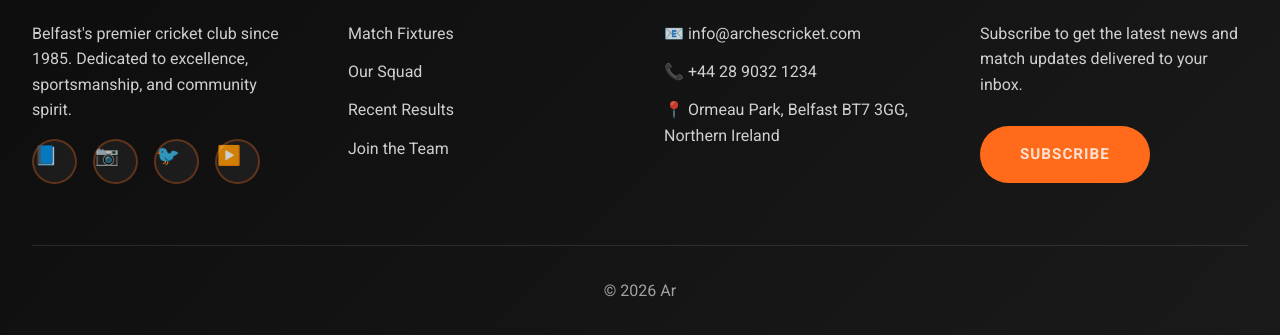
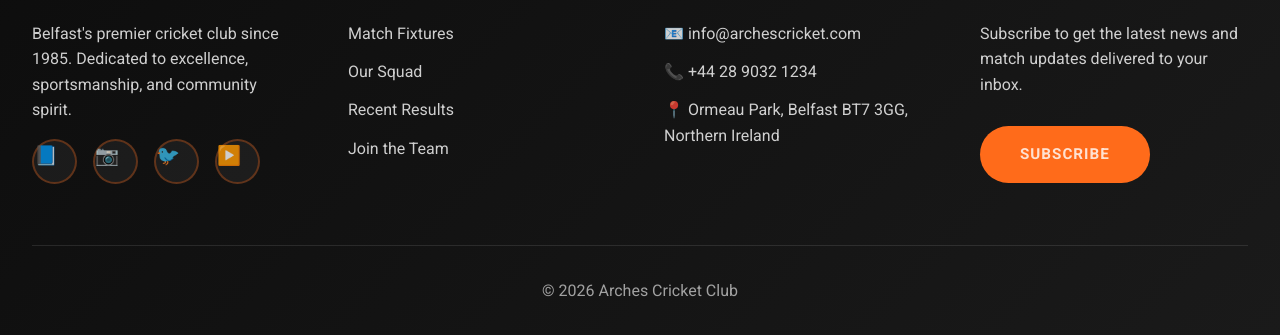
Before and after one commit to archescricketclub/arches-cricket-club, a plain HTML site: page index.html in a window 1280 px wide. Shown: the part 3530-3865 px from the top of the page. Drawn offline with nearby package versions, Linux system fonts and the light colour scheme.

Commit message:
Update index.html

```diff
--- a/index.html
+++ b/index.html
@@ -906,4 +906,4 @@
             </div>
         </div>
         <div class="footer-bottom">
-            <p>&copy; 2026 Ar
+            <p>&copy; 2026 Arches Cricket Club
```
